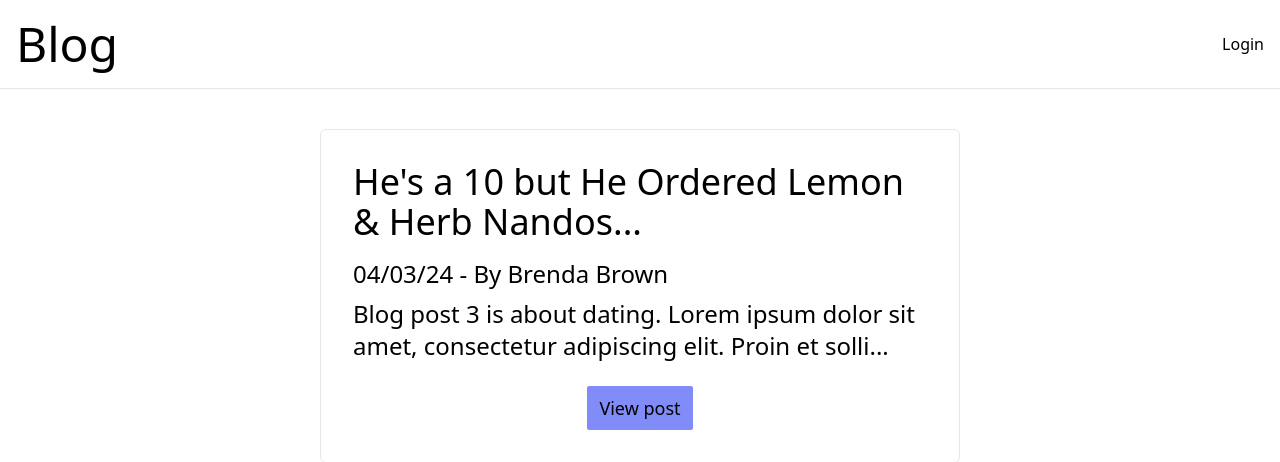
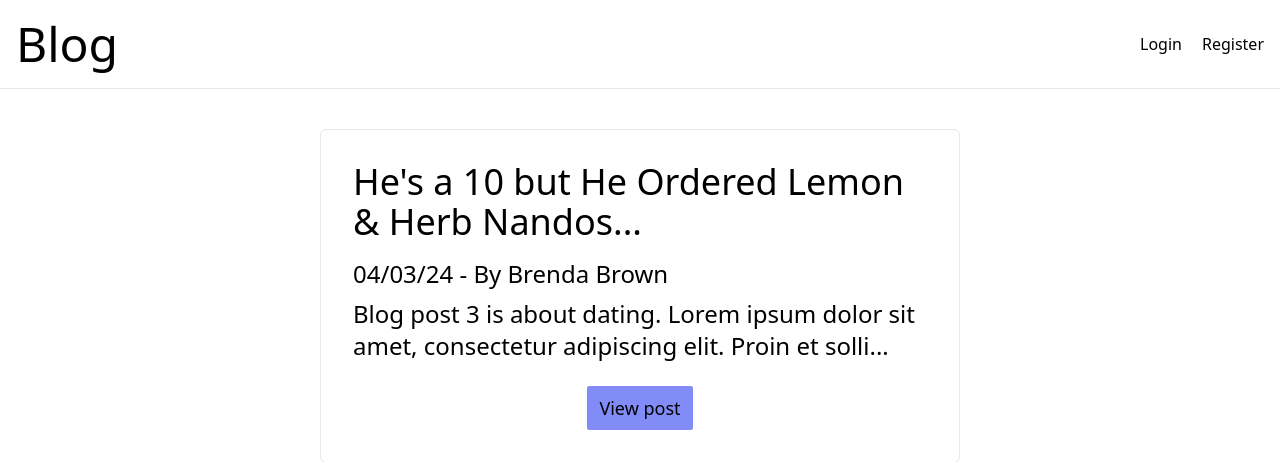
Before and after one commit to iO-Academy/24-jan-honey-badger-brigade-blogging-site, a PHP site: page / in a window 1280 px wide. Shown: the top 462 px of the page. Run offline with PHP 8.4, Linux system fonts and the light colour scheme; data comes from the database, SQL or seed files in the repository; some libraries are stand-ins or nearby versions.

Commit message:
fixed nav bar across pages

```diff
--- a/addPost.php
+++ b/addPost.php
@@ -64,7 +64,7 @@
 <nav class="flex justify-between items-center py-5 px-4 mb-10 border-b border-solid">
     <a href="index.php"><h1 class="text-5xl">Blog</h1></a>
     <div class="flex gap-5">
-        <a href="addPost.php">Create Post</a
+        <a href="addPost.php">Create Post</a>
         <a href="logout.php">Logout</a>
     </div>
 </nav>
--- a/index.php
+++ b/index.php
@@ -23,7 +23,7 @@ $blogs = $blogModel->getAllPosts();
     <div class="flex gap-5">
         <?php echo isset($_SESSION['userid']) ?
         '<a href="addPost.php">Create Post</a><a href="logout.php">Logout</a>':
-        '<a href="login.php">Login</a>'; ?>
+        '<a href="login.php">Login</a><a href="register.php">Register</a>'; ?>
     </div>
 </nav>
 
--- a/register.php
+++ b/register.php
@@ -49,9 +49,7 @@ if (!empty($_POST['username']) && !empty($_POST['password']) && !empty($_POST['e
 <nav class="flex justify-between items-center py-5 px-4 mb-10 border-b border-solid">
     <a href="index.php"><h1 class="text-5xl">Blog</h1></a>
     <div class="flex gap-5">
-        <!--        <a href="addPost.php">Create Post</a>-->
                 <a href="login.php">Login</a>
-                <a href="register.php">Register</a>
     </div>
 </nav>
 
```
